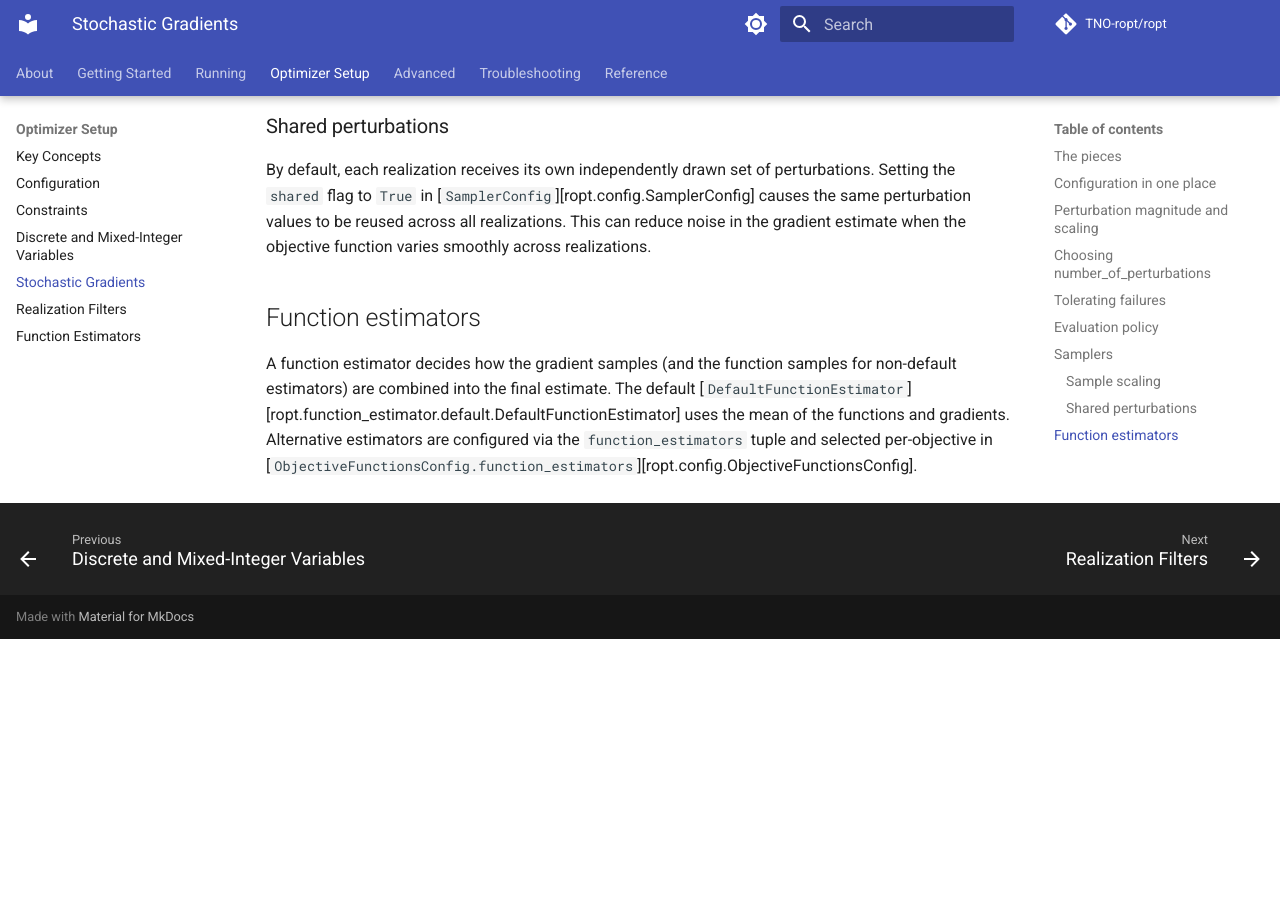
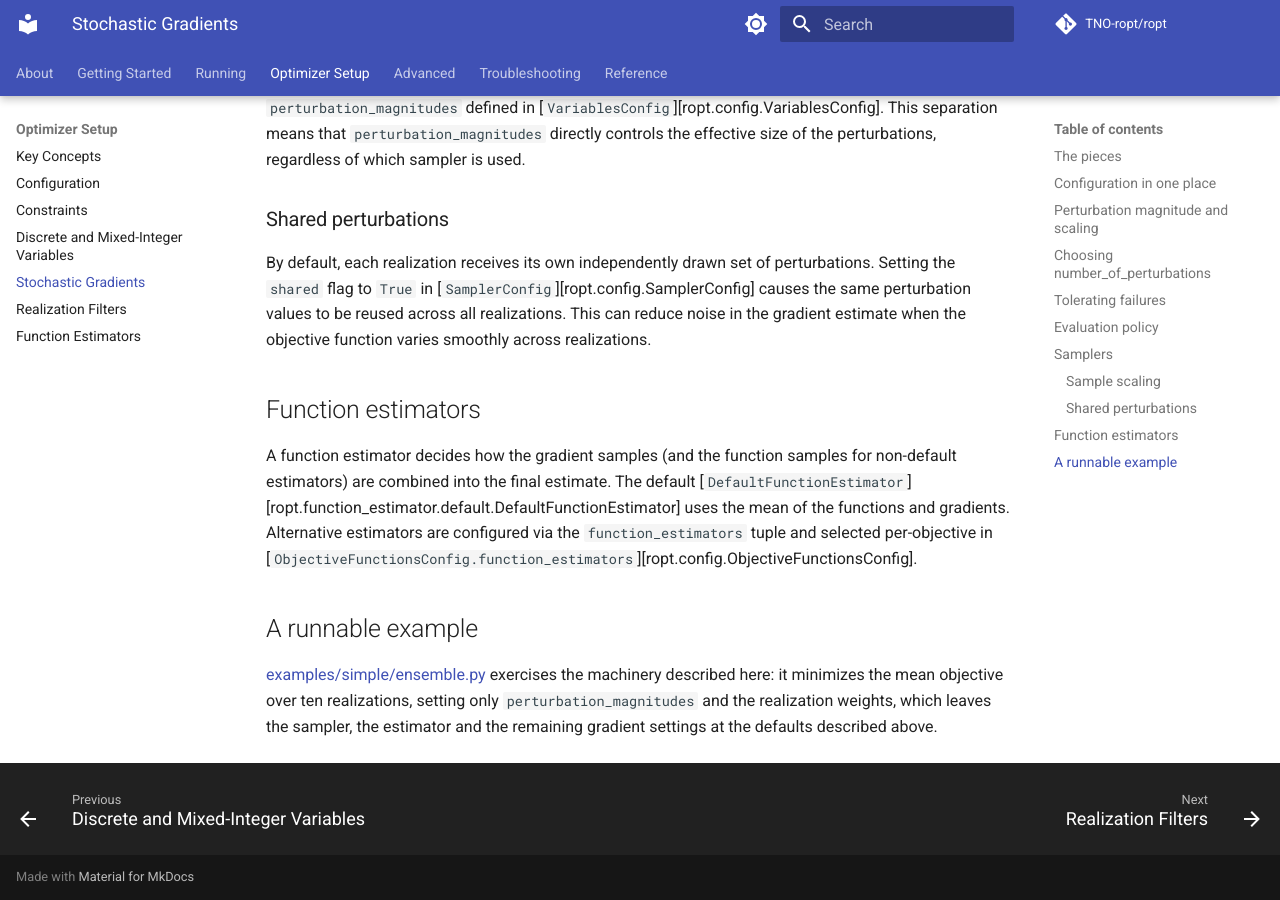
Before and after one commit to TNO-ropt/ropt, an MkDocs documentation site: the page built from docs/optimizer_setup/gradients.md, in a window 1280 px wide and 900 px high, scrolled down 2901 px. Built offline with MkDocs 1.6.1 and Material for MkDocs 9.7.7, drawn with Linux system fonts in a browser that asks for light colours; comment, search, counter and statistics services are not loaded; the version menu is left out; before the commit the page ends 3540 px from its top, so only the background shows below that; some of the changed text lies outside the part shown.

Commit message:
Link existing example scripts from five simple API pages

```diff
--- a/docs/optimizer_setup/gradients.md
+++ b/docs/optimizer_setup/gradients.md
@@ -84,6 +84,12 @@
 [`RealizationsConfig`][ropt.config.RealizationsConfig]
 to also tolerate failed realizations.
 
+[examples/simple/failures.py](https://github.com/TNO-ropt/ropt/blob/main/examples/simple/failures.py)
+runs one problem twice: once with the default, where a single failing
+realization ends the run with `TOO_FEW_REALIZATIONS` and no result, and once
+with `realization_min_success` lowered, where the run finishes on the
+realizations that did work.
+
 ## Evaluation policy
 
 [`GradientConfig.evaluation_policy`][ropt.config.GradientConfig] picks one of:
@@ -133,3 +139,11 @@
 uses the mean of the functions and gradients. Alternative estimators are configured via the
 `function_estimators` tuple and selected per-objective in
 [`ObjectiveFunctionsConfig.function_estimators`][ropt.config.ObjectiveFunctionsConfig].
+
+## A runnable example
+
+[examples/simple/ensemble.py](https://github.com/TNO-ropt/ropt/blob/main/examples/simple/ensemble.py)
+exercises the machinery described here: it minimizes the mean objective over ten
+realizations, setting only `perturbation_magnitudes` and the realization
+weights, which leaves the sampler, the estimator and the remaining gradient
+settings at the defaults described above.
```
Also changed, not shown: docs/getting_started/execution.md (+4 -1 lines), docs/getting_started/handlers.md (+3 -3 lines), docs/optimizer_setup/configuration.md (+6 -0 lines), docs/optimizer_setup/key_concepts.md (+4 -0 lines).
